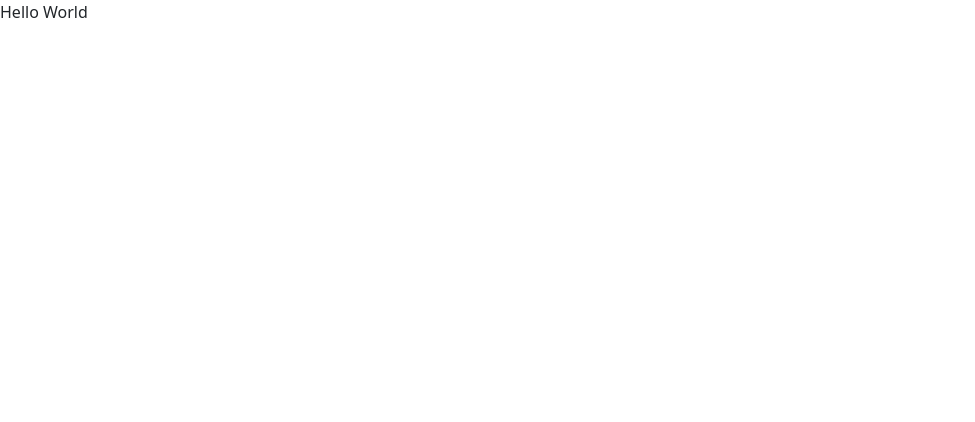
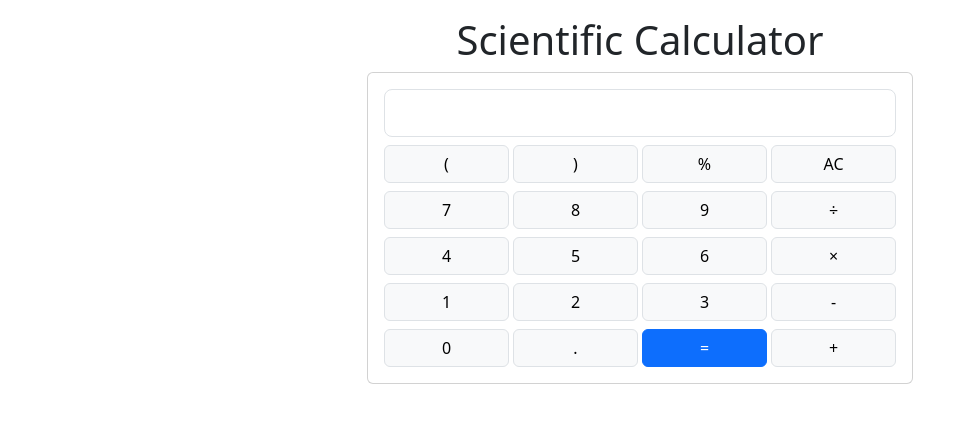
Before and after one commit to Joseous/scientific-calculator-live, a plain HTML site: page index.html in a window 1280 px wide. Shown: the whole page, without its empty margins (0-975 px from the left). Drawn offline with nearby package versions, Linux system fonts and the light colour scheme.

Commit message:
basic button and input box

```diff
--- a/index.html
+++ b/index.html
@@ -10,7 +10,99 @@
 </head>
 
 <body>
-    <div>Hello World</div>
+    <div class="container">
+        <h1 class="text-center mt-3">Scientific Calculator</h1>
+        <div class="row">
+            <div class="col-12 offset-md-3 col-md-6">
+                <div class="card">
+                    <div class="card-body">
+                        <input
+                        id="calc-display"
+                        readonly
+                        class="form-control form-control-lg"
+                        type="text"
+                        aria-label=".form-control-lg example"
+                        >
+                        <div class="row gx-1">
+                            <div class="col-3">
+                                <button type="button" class="btn btn-light w-100 mt-2 border">(</button>
+                            </div>
+                            <div class="col-3">
+                                <button type="button" class="btn btn-light w-100 mt-2 border">)</button>
+                            </div>
+                            <div class="col-3">
+                                <button type="button" class="btn btn-light w-100 mt-2 border">%</button>
+                            </div>
+                            <div class="col-3">
+                                <button type="button" class="btn btn-light w-100 mt-2 border">AC</button>
+                            </div>
+
+
+                            <div class="col-3">
+                                <button type="button" class="btn btn-light w-100 mt-2 border">7</button>
+                            </div>
+                            <div class="col-3">
+                                <button type="button" class="btn btn-light w-100 mt-2 border">8</button>
+                            </div>
+                            <div class="col-3">
+                                <button type="button" class="btn btn-light w-100 mt-2 border">9</button>
+                            </div>
+                            <div class="col-3">
+                                <button type="button" class="btn btn-light w-100 mt-2 border">÷</button>
+                            </div>
+
+                            <div class="col-3">
+                                <button type="button" class="btn btn-light w-100 mt-2 border">4</button>
+                            </div>
+                            <div class="col-3">
+                                <button type="button" class="btn btn-light w-100 mt-2 border">5</button>
+                            </div>
+                            <div class="col-3">
+                                <button type="button" class="btn btn-light w-100 mt-2 border">6</button>
+                            </div>
+                            <div class="col-3">
+                                <button type="button" class="btn btn-light w-100 mt-2 border">×</button>
+                            </div>
+
+                            <div class="col-3">
+                                <button type="button" class="btn btn-light w-100 mt-2 border">1</button>
+                            </div>
+                            <div class="col-3">
+                                <button type="button" class="btn btn-light w-100 mt-2 border">2</button>
+                            </div>
+                            <div class="col-3">
+                                <button type="button" class="btn btn-light w-100 mt-2 border">3</button>
+                            </div>
+                            <div class="col-3">
+                                <button type="button" class="btn btn-light w-100 mt-2 border">-</button>
+                            </div>
+
+                            <div class="col-3">
+                                <button type="button" class="btn btn-light w-100 mt-2 border">0</button>
+                            </div>
+                            <div class="col-3">
+                                <button type="button" class="btn btn-light w-100 mt-2 border">.</button>
+                            </div>
+                            <div class="col-3">
+                                <button type="button" class="btn btn-primary w-100 mt-2 border border-primary">=</button>
+                            </div>
+                            <div class="col-3">
+                                <button type="button" class="btn btn-light w-100 mt-2 border">+</button>
+                            </div>
+
+
+
+
+
+                        </div>
+
+                    </div>
+                </div>
+
+            </div>
+
+        </div>
+    </div>
 
 
     <script src="https://cdn.jsdelivr.net/npm/bootstrap@5.3.3/dist/js/bootstrap.bundle.min.js" integrity="sha384-YvpcrYf0tY3lHB60NNkmXc5s9fDVZLESaAA55NDzOxhy9GkcIdslK1eN7N6jIeHz" crossorigin="anonymous"></script>
```
